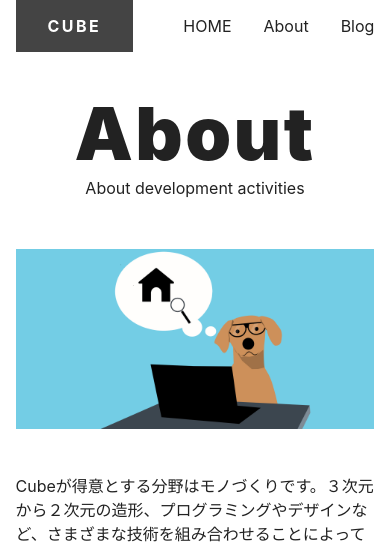
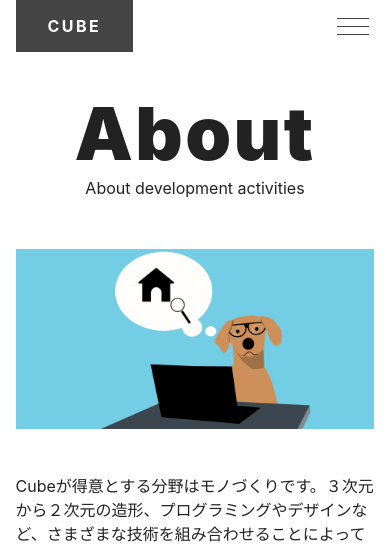
Before and after one commit to itc-s22025/next-react-website, a Next.js app in the folder blog/: page /about in a window 390 px wide. Shown: the top 544 px of the page. Built offline with nearby package versions, Linux system fonts and the light colour scheme.

Commit message:
chap10.4 finished

```diff
--- a/blog/components/nav.js
+++ b/blog/components/nav.js
@@ -1,23 +1,50 @@
+import { useState } from 'react'
 import Link from 'next/link'
 import styles from 'styles/nav.module.css'
 
 const Nav = () =>{
+	const [navIsOpen, setNavIsOpen] = useState(false)
+
+	const toggleNav = () => {
+		setNavIsOpen((prev) => !prev)
+	}
+
+	const closeNav = () => {
+		setNavIsOpen(false)
+	}
+
 	return(
-		<nav>
+		<nav className={navIsOpen ? styles.open : styles.close}>
+			{navIsOpen && (
+				<style jsx global>{`
+					@media (max-width: 767px){
+						body{
+							overflow: hidden;
+							position: fixed;
+							width: 100%;
+						}
+					}
+				`}</style>
+			)}
+
+			<button className={styles.btn} onClick={toggleNav}>
+				<span className={styles.bar}></span>
+				<span className="sr-only">MENU</span>
+			</button>
 			<ul className={styles.list}>
 				<li>
 					<Link href="/">
-						HOME
+						<span onClick={closeNav}>HOME</span>
 					</Link>
 				</li>
 				<li>
 					<Link href="/about">
-						About
+						<span onClick={closeNav}>About</span>
 					</Link>
 				</li>
 				<li>
 					<Link href="/blog">
-						Blog
+						<span onClick={closeNav}>Blog</span>
 					</Link>
 				</li>
 
--- a/blog/styles/nav.module.css
+++ b/blog/styles/nav.module.css
@@ -1,3 +1,9 @@
+/*desktop*/
+@media (min-width: 768px){
+	.btn{
+	display: none;}
+}
+
 .list{
 	display: flex;
 	gap: 2em;
@@ -7,6 +13,93 @@
 	color: var(--accent);
 }
 
+
+/*mobile*/
+@media (max-width: 767px){
+	/*button*/
+	.btn{
+		all: unset;
+		outline: revert;
+		-webkit-tap-highlight-color: transparent;
+		cursor: pointer;
+		width: 42px;
+		height: 42px;
+		position: relative;
+		z-index: 200;
+	}
+
+	.close .btn{
+		color: var(--gray-75);
+	}
+
+	.open .btn{
+		color: var(--white);
+	}
+
+	/*var inside the button*/
+	.btn{
+		display: grid;
+		place-items: center;
+	}
+
+	.btn::before,
+	.btn::after,
+	.btn .bar{
+		grid-area: 1 / 1;
+		content: '';
+		display: block;
+		width: 32px;
+		height: 1px;
+		background-color: currentColor;
+		transition: transform 0.4s;
+	}
+
+	.close .btn::before{
+		transform: translateY(-8px);
+	}
+
+	.close .btn::after{
+		transform: translateY(8px);
+	}
+
+	.open .btn::before{
+		transform: rotate(45deg);
+	}
+
+	.open .btn::after{
+		transform: rotate(-45deg);
+	}
+
+	.open .btn .bar{
+		transform: scale(0);
+	}
+
+
+	/*menu overlay*/
+	.list{
+		position: fixed;
+		inset: 0 -100% 0 100%;
+		z-index: 100;
+		background: rgba(0, 0, 0, 0.8);
+		color: var(--white);
+		transition: transform 0.4s;
+	}
+
+	.open .list{
+		transform: translateX(-100%);
+	}
+
+	/*menu inside the overlay*/
+	.list{
+		display: grid;
+		gap: 40px;
+		place-content: center;
+		text-align: center;
+	}
+}
+
+
+/*hover*/
 @media (hover: hover){
 	.list a:hover{
 		color: var(--accent);
```
